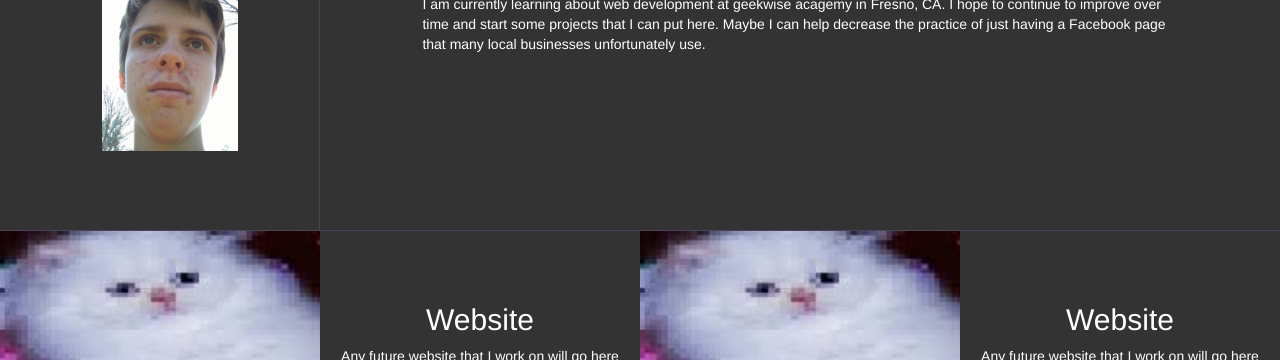
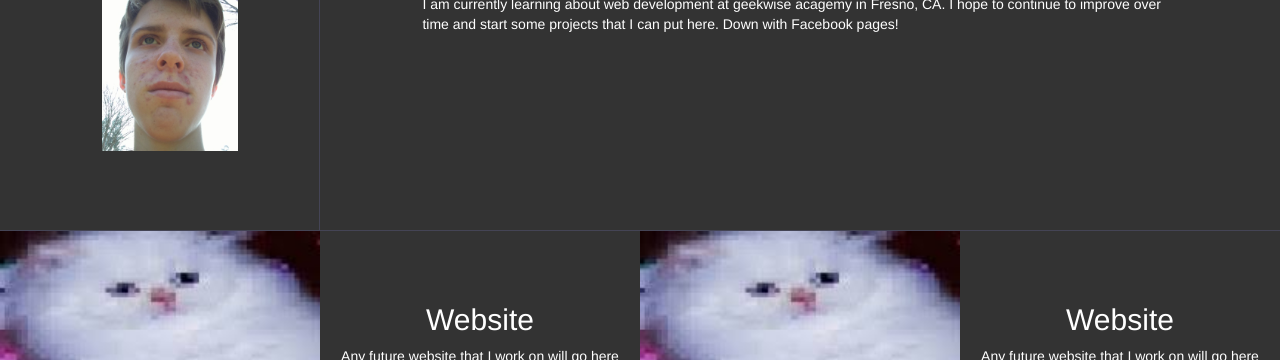
Before and after one commit to scrmbld/Jan-18-bootcamp2, a website: page index.html in a window 1280 px wide. Shown: the part 740-1100 px from the top of the page. Drawn offline with nearby package versions, Linux system fonts and the light colour scheme.

Commit message:
changed some text

```diff
--- a/index.html
+++ b/index.html
@@ -58,7 +58,7 @@
 		</div>
 		<div class="col-md-9 about">
 			<h2 class="white">About Me</h2>
-			<p class="white">I am currently learning about web development at geekwise acagemy in Fresno, CA. I hope to continue to improve over time and start some projects that I can put here. Maybe I can help decrease the practice of just having a Facebook page that many local businesses unfortunately use.</p>
+			<p class="white">I am currently learning about web development at geekwise acagemy in Fresno, CA. I hope to continue to improve over time and start some projects that I can put here. Down with Facebook pages!</p>
 		</div>
 	</div>
 	<div class="row">
```
